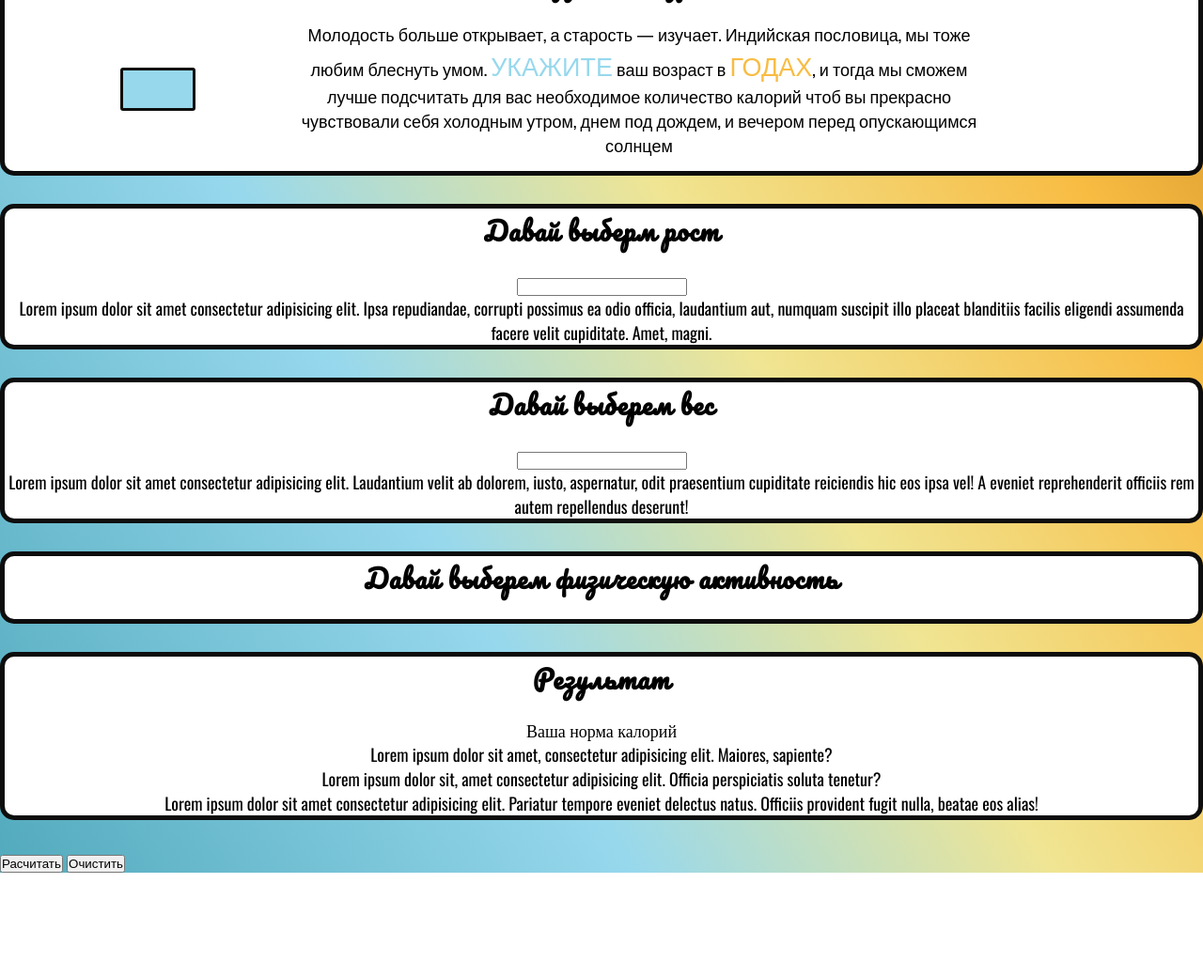
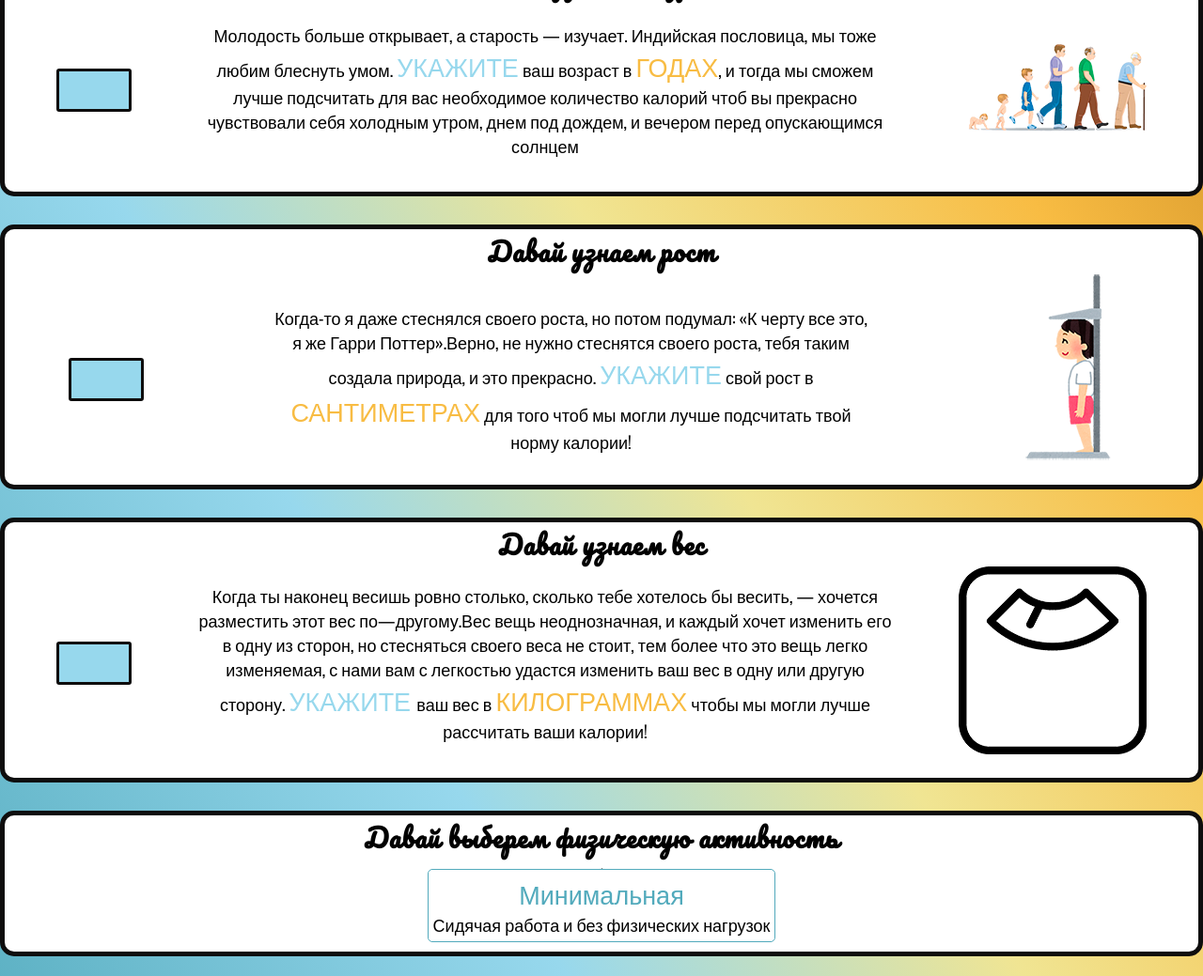
Before and after one commit to Bananer95/CalorieCounter, a website built with Parcel: page src/index.html in a window 1280 px wide. Shown: the part 741-1780 px from the top of the page at 94% size. Before the commit the page ends 1670 px from the top, so only its background shows below. Built offline with nearby package versions, Linux system fonts and the light colour scheme.

Commit message:
feat: add some block and css

```diff
--- a/src/index.html
+++ b/src/index.html
@@ -54,7 +54,7 @@
       <h3>Давай узнаем возраст</h3>
       <div class="age">
         <div class="age_input">
-          <input type="number" max="3" />
+          <input type="text" maxlength="3" />
         </div>
         <p>
           Молодость больше открывает, а старость — изучает. Индийская пословица,
@@ -64,42 +64,59 @@
           прекрасно чувствовали себя холодным утром, днем под дождем, и вечером
           перед опускающимся солнцем
         </p>
-        <div class="img_age"></div>
-      </div>
-    </div>
-    <div class="container">
-      <h3>Давай выберм рост</h3>
-      <div class="groth">
-        <input type="number" />
-        <p>
-          Lorem ipsum dolor sit amet consectetur adipisicing elit. Ipsa
-          repudiandae, corrupti possimus ea odio officia, laudantium aut,
-          numquam suscipit illo placeat blanditiis facilis eligendi assumenda
-          facere velit cupiditate. Amet, magni.
-        </p>
-        <div class="img_groth">
-          <!-- <img src="" alt=""> -->
+        <div class="img_age">
+          <img src="./img/img4.png" alt="people" />
         </div>
       </div>
     </div>
-    <div class="container">
-      <h3>Давай выберем вес</h3>
+    <div class="container container_groth">
+      <h3>Давай узнаем рост</h3>
+      <div class="groth">
+        <div class="groth_input">
+          <input type="text" maxlength="3" />
+        </div>
+        <p>
+          Когда-то я даже стеснялся своего роста, но потом подумал: «К черту все
+          это, я же Гарри Поттер».Верно, не нужно стеснятся своего роста, тебя
+          таким создала природа, и это прекрасно. <span>Укажите</span> свой рост
+          в <span class="groth_secondSpan">сантиметрах</span> для того чтоб мы
+          могли лучше подсчитать твой норму калории!
+        </p>
+        <div class="img_groth">
+          <img src="./img/img5.png" alt="groth" />
+        </div>
+      </div>
+    </div>
+    <div class="container container_eight">
+      <h3>Давай узнаем вес</h3>
       <div class="eight">
-        <input type="number" />
+        <div class="eight_input">
+          <input type="text" maxlength="3" />
+        </div>
         <p>
-          Lorem ipsum dolor sit amet consectetur adipisicing elit. Laudantium
-          velit ab dolorem, iusto, aspernatur, odit praesentium cupiditate
-          reiciendis hic eos ipsa vel! A eveniet reprehenderit officiis rem
-          autem repellendus deserunt!
+          Когда ты наконец весишь ровно столько, сколько тебе хотелось бы
+          весить, — хочется разместить этот вес по—другому.Вес вещь
+          неоднозначная, и каждый хочет изменить его в одну из сторон, но
+          стесняться своего веса не стоит, тем более что это вещь легко
+          изменяемая, с нами вам с легкостью удастся изменить ваш вес в одну или
+          другую сторону. <span>Укажите </span> ваш вес в
+          <span class="eight_secondSpan">Килограммах</span> чтобы мы могли лучше
+          рассчитать ваши калории!
         </p>
         <div class="img_eight">
-          <!-- <img src="" alt=""> -->
+          <img src="./img/img6.png" alt="" />
         </div>
       </div>
     </div>
     <div class="container">
       <h3>Давай выберем физическую активность</h3>
-      <div class="some_acardion"></div>
+      <div class="fisical">
+        <div class="fisical_box minimal">
+          <input type="checkbox" name="minimal" id="minimal" />
+          <label for="minimal">Минимальная</label>
+          <p>Сидячая работа и без физических нагрузок</p>
+        </div>
+      </div>
     </div>
     <!-- <div class="container">
       <h3>Расчет калорий в день</h3>
--- a/src/scss/age.scss
+++ b/src/scss/age.scss
@@ -1,7 +1,7 @@
 .container_age {
   .age {
     display: flex;
-    justify-content: space-evenly;
+    justify-content: space-around;
     flex-direction: row;
     margin: 0px 20px 15px;
 
@@ -27,6 +27,7 @@
     }
 
     p {
+      margin: auto 0;
       width: 60%;
 
       span {
@@ -38,5 +39,9 @@
         color: $deep_yello;
       }
     }
+
+    .img_age {
+      align-content: center;
+    }
   }
 }
--- /dev/null
+++ b/src/scss/eight.scss
@@ -0,0 +1,38 @@
+.eight {
+  display: flex;
+  justify-content: space-around;
+  flex-direction: row;
+  margin: 0 20px 20px;
+
+  .eight_input {
+    display: flex;
+    align-items: center;
+    input {
+      font-size: $_27px;
+      text-align: center;
+      max-width: 80px;
+      font-family: 'Oswald', sans-serif;
+      border: 3px solid $black;
+      border-radius: 3px;
+      background-color: $blue;
+    }
+    input::-webkit-outer-spin-button,
+    input::-webkit-inner-spin-button {
+      -webkit-appearance: none;
+      margin: 0;
+    }
+  }
+  p {
+    max-width: 60%;
+    margin: auto 0;
+
+    span {
+      font-size: $_27px;
+      text-transform: uppercase;
+      color: $blue;
+    }
+    .eight_secondSpan {
+      color: $deep_yello;
+    }
+  }
+}
--- /dev/null
+++ b/src/scss/fisical.scss
@@ -0,0 +1,39 @@
+.fisical {
+  display: flex;
+  flex-direction: column;
+  justify-content: center;
+
+  .minimal {
+    border: 1px solid $dark_blue;
+    position: relative;
+  }
+
+  .fisical_box {
+    display: inline-block;
+    border-radius: 5px;
+    max-width: 80%;
+    margin: 10px auto;
+    padding: 5px;
+
+    .minimal {
+      border-color: $dark_blue;
+      position: relative;
+    }
+    input {
+      position: absolute;
+      top: -2px;
+      left: 50%;
+      width: 1px;
+      height: 1px;
+      padding: 0;
+      overflow: hidden;
+      white-space: nowrap;
+      border: 0;
+    }
+    label {
+      text-align: center;
+      font-size: $_27px;
+      color: $dark_blue;
+    }
+  }
+}
--- /dev/null
+++ b/src/scss/groth.scss
@@ -0,0 +1,42 @@
+.groth {
+  display: flex;
+  justify-content: space-around;
+  flex-direction: row;
+
+  .groth_input {
+    display: flex;
+    align-items: center;
+    input {
+      font-size: $_27px;
+      text-align: center;
+      max-width: 80px;
+      font-family: 'Oswald', sans-serif;
+      border: 3px solid $black;
+      border-radius: 3px;
+      background-color: $blue;
+    }
+
+    input::-webkit-outer-spin-button,
+    input::-webkit-inner-spin-button {
+      -webkit-appearance: none;
+      margin: 0;
+    }
+  }
+  p {
+    width: 50%;
+    margin: auto 0;
+
+    span {
+      font-size: $_27px;
+      text-transform: uppercase;
+      color: $blue;
+    }
+    .groth_secondSpan {
+      color: $deep_yello;
+    }
+  }
+
+  .img_groth {
+    margin-bottom: 20px;
+  }
+}
--- a/src/scss/index.scss
+++ b/src/scss/index.scss
@@ -3,6 +3,9 @@
 @import 'headers.scss';
 @import 'gender.scss';
 @import 'age.scss';
+@import 'groth.scss';
+@import 'eight.scss';
+@import 'fisical.scss';
 
 * {
   margin: 0;
@@ -46,7 +49,6 @@ h3 {
   font-family: 'Pacifico', cursive;
   font-weight: 600;
   letter-spacing: 1px;
-  margin-bottom: 20px;
 }
 
 h4 {
```
Also changed, not shown: src/img/img4.png (added), src/img/img5.png (added), src/img/img6.png (added).
